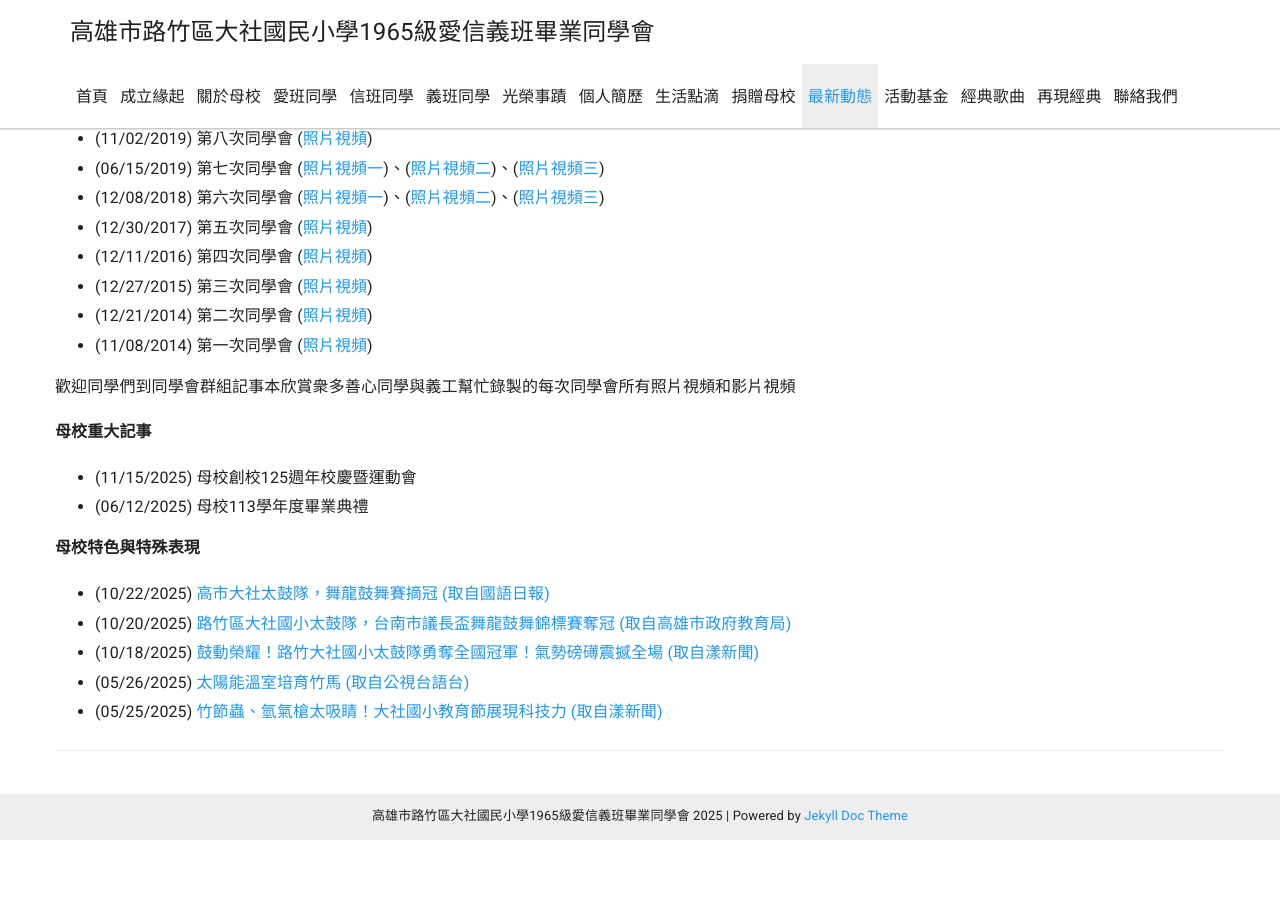
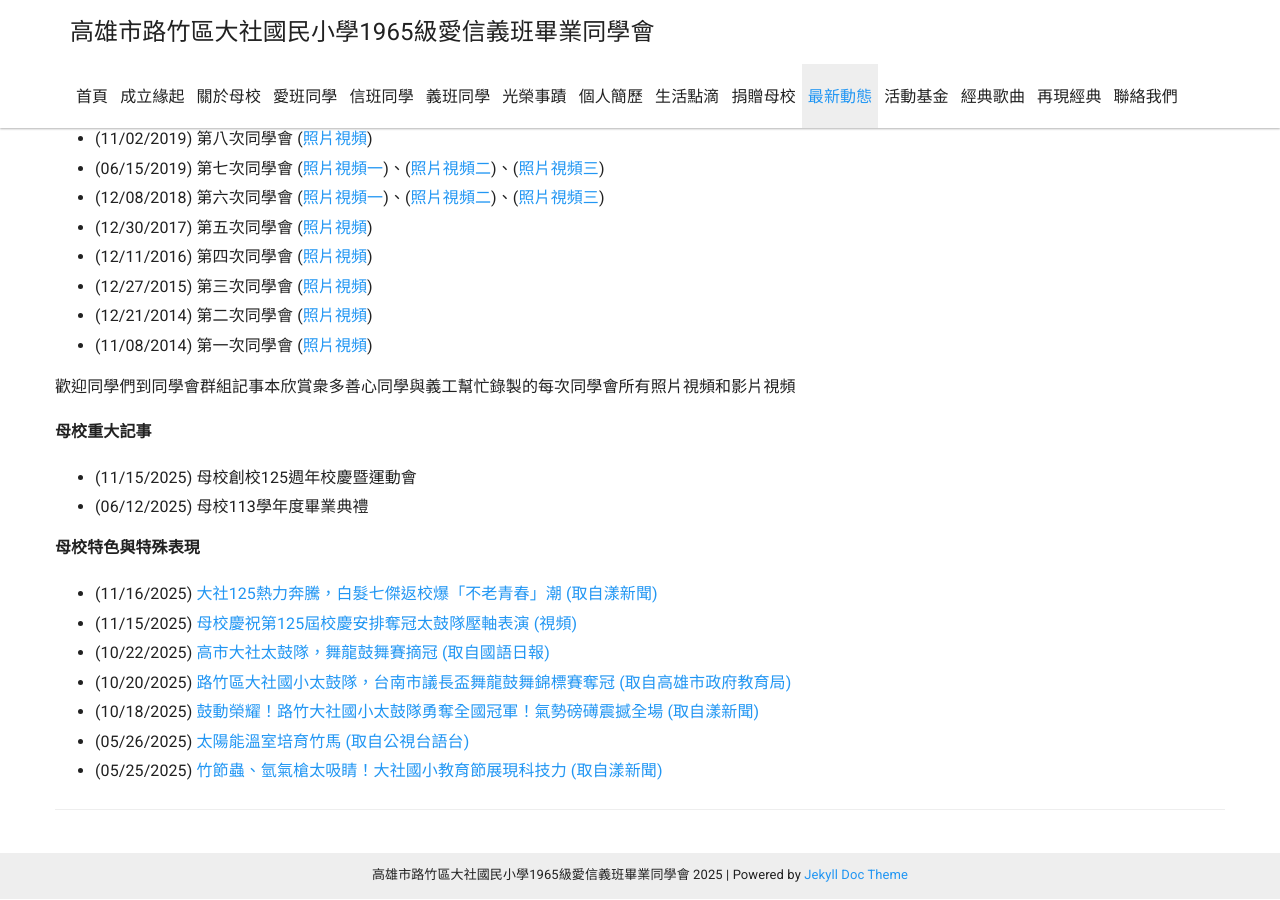
Before and after one commit to dashe1965/dashe1965.github.io, a Jekyll site: the page built from _docs/update/update.md, in a window 1280 px wide and 900 px high, scrolled down 943 px. Built offline with Jekyll 4.4.1, drawn with Linux system fonts in a browser that asks for light colours; nearby versions of some CDN libraries; before the commit the page ends 1784 px from its top, so only the background shows below that.

Commit message:
Update update.md

```diff
--- a/_docs/update/update.md
+++ b/_docs/update/update.md
@@ -37,6 +37,8 @@ sectionid: update
 
 **母校特色與特殊表現**
 
+- (11/16/2025) [大社125熱力奔騰，白髮七傑返校爆「不老青春」潮 (取自漾新聞)](https://www.youngnews3631.com/news_detail.php?NewsID=12868)
+- (11/15/2025) [母校慶祝第125屆校慶安排奪冠太鼓隊壓軸表演 (視頻)](https://youtu.be/CKsfcXH-98c)
 - (10/22/2025) [高市大社太鼓隊，舞龍鼓舞賽摘冠 (取自國語日報)](https://www.mdnkids.com/content.asp?Link_String_=23AM00000MTMFTE)
 - (10/20/2025) [路竹區大社國小太鼓隊，台南市議長盃舞龍鼓舞錦標賽奪冠 (取自高雄市政府教育局)](https://www.kh.edu.tw/publicInfo/bureauReport/20250292)
 - (10/18/2025) [鼓動榮耀！路竹大社國小太鼓隊勇奪全國冠軍！氣勢磅礡震撼全場 (取自漾新聞)](https://www.youngnews3631.com/news_detail.php?NewsID=12389)
```
